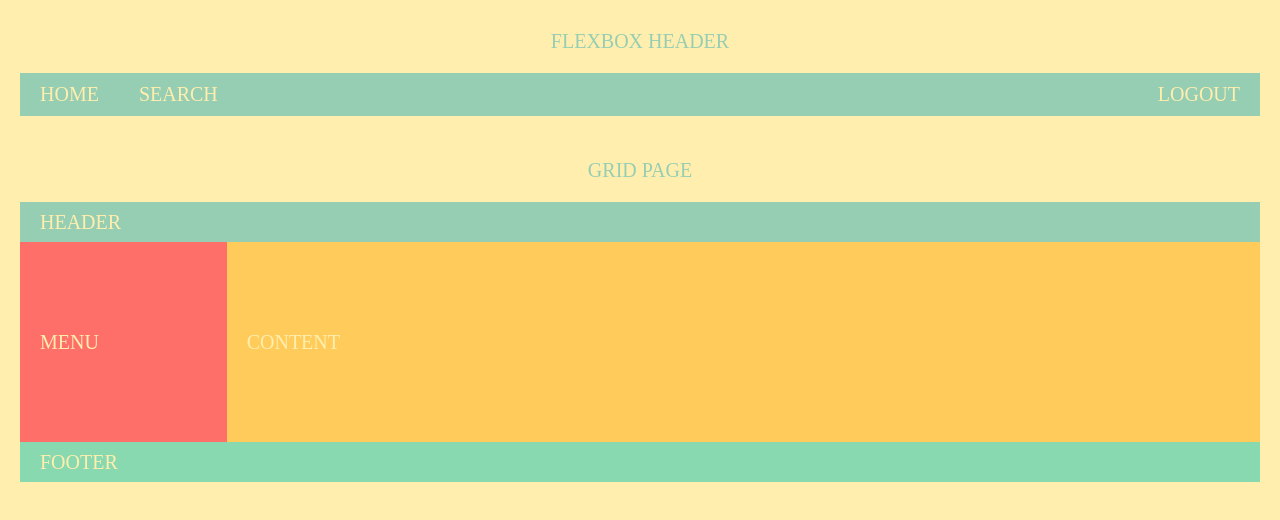
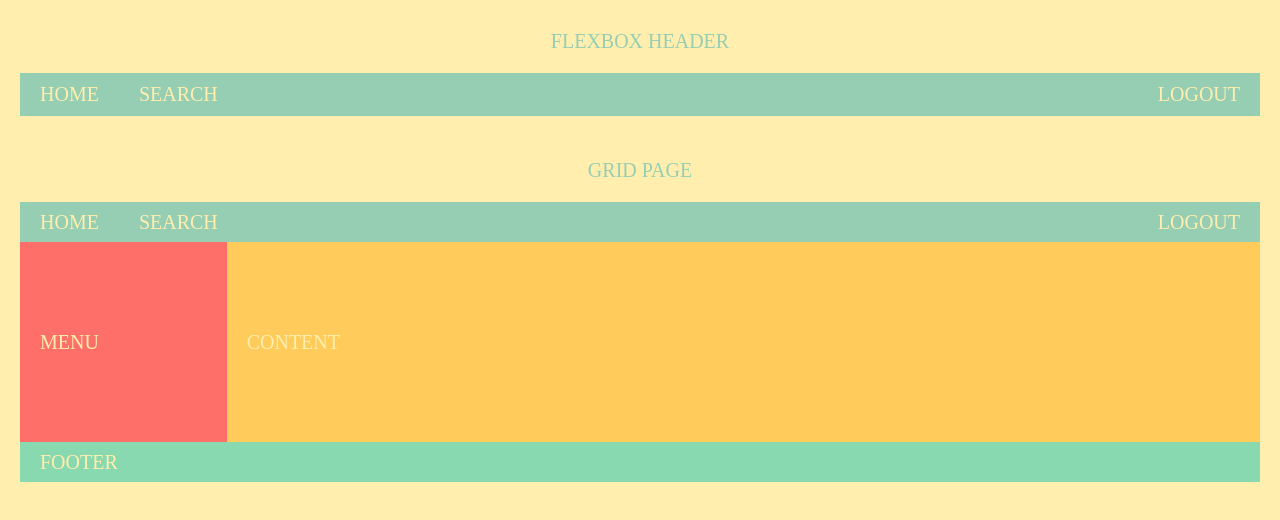
Before and after one commit to abu-git/css-grid-lessons, a plain HTML site: page grid-vs-flexbox/index.html in a window 1280 px wide. Drawn offline with Linux system fonts and the light colour scheme.

Commit message:
grid and flexbox combined

```diff
--- a/grid-vs-flexbox/index.css
+++ b/grid-vs-flexbox/index.css
@@ -14,6 +14,11 @@
 
 .header {
     grid-column: span 12;
+    display: flex;
+}
+
+.header > div:nth-child(3) {
+    margin-left: auto;
 }
 
 .menu {
--- a/grid-vs-flexbox/index.html
+++ b/grid-vs-flexbox/index.html
@@ -19,7 +19,11 @@
     <br>
     <p>GRID PAGE</p>
     <div class="grid-page">
-        <div class="header">HEADER</div>
+        <div class="header">
+            <div>HOME</div>
+            <div>SEARCH</div>
+            <div>LOGOUT</div>
+        </div>
         <div class="menu">MENU</div>
         <div class="content">CONTENT</div>
         <div class="footer">FOOTER</div>
```
